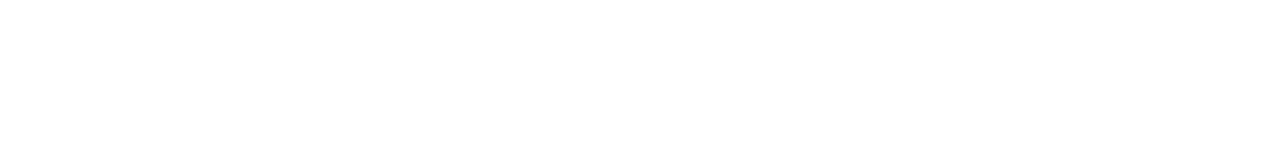
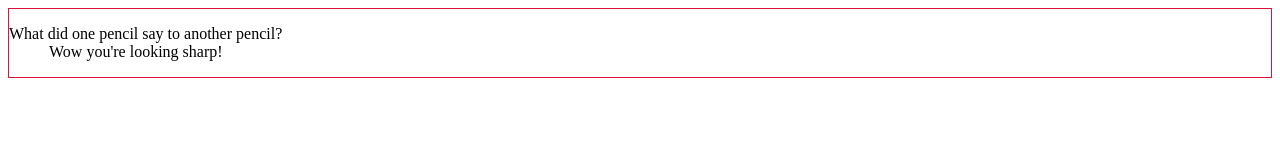
Before and after one commit to NSS-Day-Cohort-64/worst-website-ever-lead-leaders, a plain HTML site: page index.html in a window 1280 px wide. Drawn offline with Linux system fonts and the light colour scheme.

Commit message:
jokes started

```diff
--- a/index.html
+++ b/index.html
@@ -5,8 +5,15 @@
     <meta http-equiv="X-UA-Compatible" content="IE=edge">
     <meta name="viewport" content="width=device-width, initial-scale=1.0">
     <title>Worst Website Ever!</title>
+    <link rel="stylesheet" href="/path/to/obnoxious.css">
+    <link rel="stylesheet" href="/styles/main.css">
 </head>
 <body>
-
+    <section class="jokes">
+        <dl>
+            <dt> What did one pencil say to another pencil?</dt>
+            <dd> Wow you're looking sharp!</dd>
+        </dl>
+    </section>
 </body>
 </html>
--- a/styles/main.css
+++ b/styles/main.css
@@ -0,0 +1,4 @@
+.jokes {
+    display: flex;
+    border: 1px solid crimson;
+}
```
